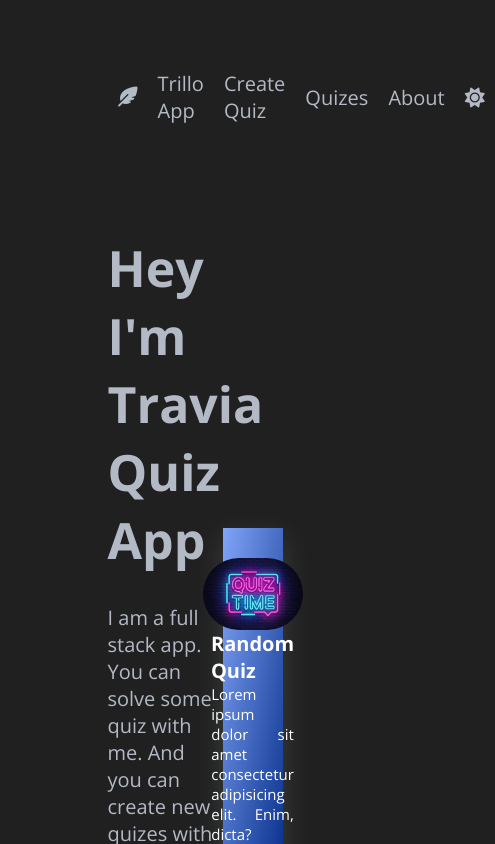
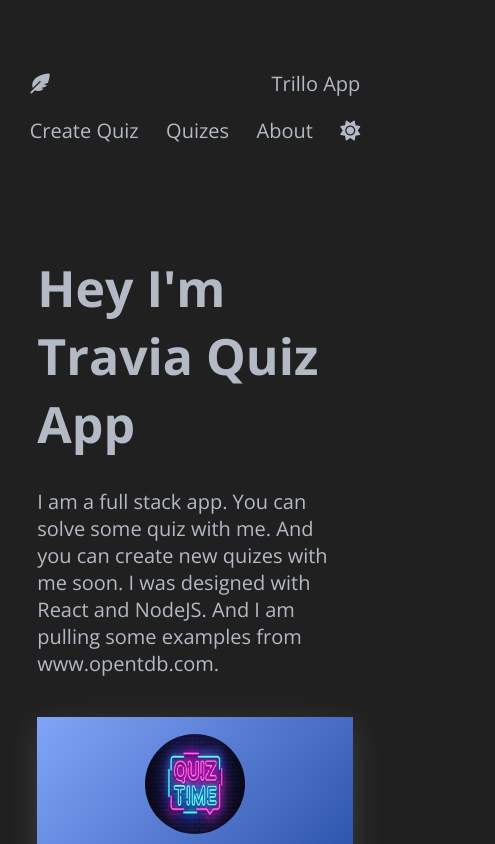
Before and after one commit to mucahidyazar/quiz-app-client, a React (Create React App) app in the folder client/: page / in a window 390 px wide. Shown: the top 844 px of the page, 495 px wide, since content can reach past the window. Built offline with nearby package versions, Linux system fonts and the light colour scheme.

Commit message:
Edited responsivity

```diff
--- a/client/src/components/Header/_Header.scss
+++ b/client/src/components/Header/_Header.scss
@@ -27,3 +27,17 @@
     }
   }
 }
+
+@media only screen and (max-width: 37.5em) {
+  .header {
+    display: block;
+
+    &__left {
+      justify-content: space-between;
+    }
+
+    &__right {
+      justify-content: space-between;
+    }
+  }
+}
--- a/client/src/components/Home/_Home.scss
+++ b/client/src/components/Home/_Home.scss
@@ -21,9 +21,9 @@
     color: $color-white;
     display: flex;
     flex-direction: column;
-    justify-content: space-evenly;
+    justify-content: space-between;
     align-items: center;
-    padding: 3rem;
+    padding: 2vh;
     text-align: justify;
 
     &-img {
@@ -53,3 +53,18 @@
     }
   }
 }
+
+@media only screen and (max-width: 43.75em) {
+  .section__main {
+    flex-direction: column;
+
+    .section__left {
+      margin-bottom: 4rem;
+      width: 90%;
+    }
+
+    .section__right {
+      width: 90%;
+    }
+  }
+}
--- a/client/src/components/Layout/_Layout.scss
+++ b/client/src/components/Layout/_Layout.scss
@@ -3,3 +3,27 @@
   margin: 5rem auto;
   padding: 1rem;
 }
+
+@media only screen and (max-width: 93.75em) {
+  .container {
+    width: 60%;
+  }
+}
+
+@media only screen and (max-width: 75em) {
+  .container {
+    width: 70%;
+  }
+}
+
+@media only screen and (max-width: 62.5em) {
+  .container {
+    width: 85%;
+  }
+}
+
+@media only screen and (max-width: 50em) {
+  .container {
+    width: 95%;
+  }
+}
--- a/client/src/components/Quizes/QuizPage/QuizPage.js
+++ b/client/src/components/Quizes/QuizPage/QuizPage.js
@@ -25,7 +25,7 @@ const QuizPage = props => {
   const [question, setQuestion] = useState(0);
   const [answers, setAnswers] = useState([]);
   const [correctAnswers, setCorrectAnswers] = useState([]);
-  const [countdown, setCountdown] = useState(1500);
+  const [countdown, setCountdown] = useState(6000);
   const [disabledTwoOff, setDisabledTwoOff] = useState(false);
   const [disabledTime, setDisabledTime] = useState(false);
   const [ans, setAns] = useState([]);
@@ -129,7 +129,7 @@ const QuizPage = props => {
               setDisabledTwoOff(true);
             }}
           >
-            2 OUT
+            <i class="fas fa-hands-helping"></i> 2 OUT
           </button>
           <button
             className={`jokers__time ${disabledTime ? "disabled" : ""}`}
@@ -139,11 +139,13 @@ const QuizPage = props => {
               setDisabledTime(true);
             }}
           >
-            +15 Seconds
+            <i class="far fa-clock"></i> +15
           </button>
         </div>
         <div className="options">
-          <div className="section__buttons-finish">FINISH</div>
+          <div className="section__buttons-finish">
+            <i class="fas fa-times-circle"></i> FINISH
+          </div>
           <div
             className="section__buttons-next"
             onClick={() => {
@@ -165,7 +167,7 @@ const QuizPage = props => {
               }
             }}
           >
-            NEXT
+            <i class="fas fa-arrow-circle-right"></i> NEXT
           </div>
         </div>
       </div>
--- a/client/src/components/Quizes/QuizPage/_QuizPage.scss
+++ b/client/src/components/Quizes/QuizPage/_QuizPage.scss
@@ -54,13 +54,21 @@
     margin-top: 5rem;
     color: $color-white;
 
+    & > * > * {
+      padding: 1.3rem 5%;
+      border-radius: 0.5rem;
+      font-size: 2rem;
+      transition: all 0.2s;
+    }
+
     .jokers {
       display: flex;
       justify-content: space-between;
-      width: 35%;
+      width: 45%;
 
       & > * {
         background-color: rgba($color-medium-2, 0.5);
+        width: 45%;
         border: none;
         color: $color-white;
 
@@ -77,18 +85,13 @@
 
     .options {
       display: flex;
-      width: 35%;
+      width: 45%;
       justify-content: space-between;
-    }
-
-    & > * > * {
-      padding: 1.5rem 4rem;
-      border-radius: 0.5rem;
-      font-weight: 700;
-      transition: all 0.2s;
+      text-align: center;
     }
 
     &-next {
+      width: 45%;
       background-color: $color-easy-2;
 
       &:hover {
@@ -98,6 +101,7 @@
     }
 
     &-finish {
+      width: 45%;
       background-color: $color-hard-2;
 
       &:hover {
@@ -107,3 +111,25 @@
     }
   }
 }
+
+@media only screen and (max-width: 100em) {
+  .section__buttons {
+    flex-direction: column;
+
+    .jokers {
+      width: 100% !important;
+      margin-bottom: 2rem;
+    }
+
+    .options {
+      width: 100% !important;
+    }
+  }
+}
+
+@media only screen and (max-width: 37.5em) {
+  .section__quizpage {
+    margin-top: 1vh;
+    padding: 5vh;
+  }
+}
```
